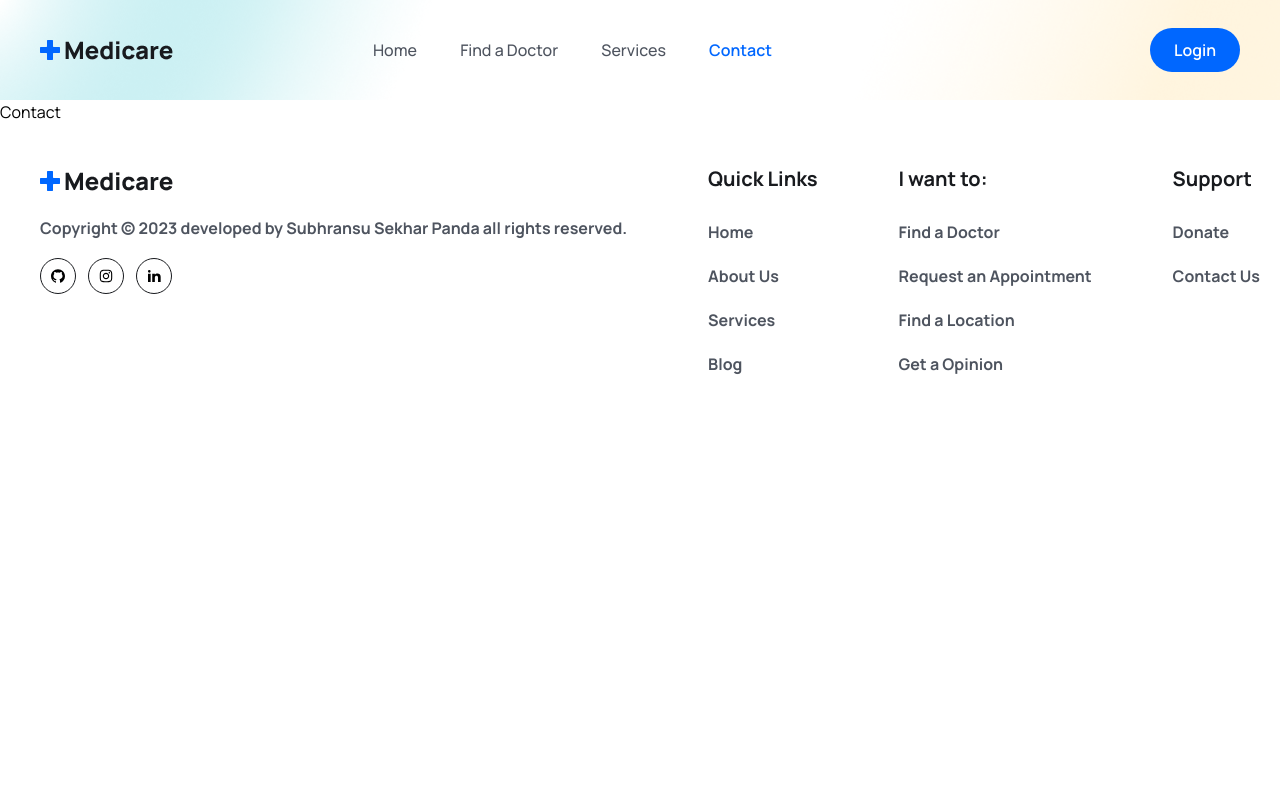
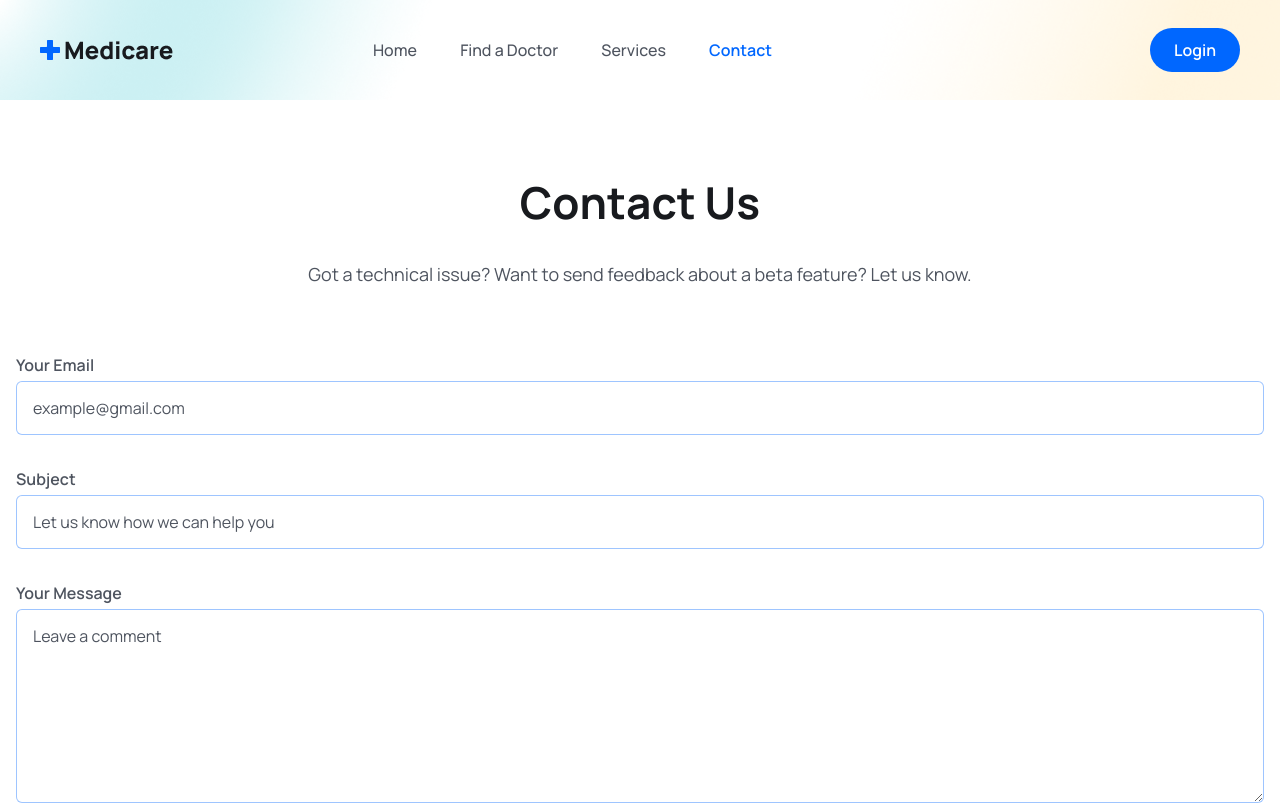
Before and after one commit to Subhransu02/medicare_booking, a React (Vite) app in the folder frontend/: page /contact in a window 1280 px wide. Shown: the top 805 px of the page. Built offline with nearby package versions, Linux system fonts and the light colour scheme; the HTML template or start-up script is replaced by a standard one.

Commit message:
add contact us

```diff
--- a/frontend/src/index.css
+++ b/frontend/src/index.css
@@ -25,12 +25,20 @@
         @apply text-[18px] leading-[30px] text-textColor font-[400] mt-[30px];
     }
 
-    .header{
+    .header {
         @apply bg-[url('./assets/images/mask.png')] bg-no-repeat bg-cover w-full h-[100px] leading-[100px];
     }
 
-    .hero_section{
+    .hero_section {
         @apply bg-[url('./assets/images/hero-bg.png')] bg-no-repeat bg-center bg-cover;
+    }
+
+    .form__label {
+        @apply text-textColor font-semibold text-[16px] mb-2;
+    }
+
+    .form__input {
+        @apply w-full px-4 py-3 border border-solid border-[#0066ff61] focus:outline-none focus:border-primaryColor text-[16px] leading-7 text-headingColor placeholder:text-textColor cursor-pointer rounded-md;
     }
 }
 
@@ -44,12 +52,12 @@
     }
 }
 
-@media only screen and (max-width: 768px){
-    .heading{
+@media only screen and (max-width: 768px) {
+    .heading {
         @apply text-[26px] leading-[36px] px-5
     }
 
-    .text__para{
+    .text__para {
         @apply text-[16px] leading-7 mt-3
     }
 }
--- a/frontend/src/pages/Contact.jsx
+++ b/frontend/src/pages/Contact.jsx
@@ -1,7 +1,52 @@
-
-
 export default function Contact() {
   return (
-    <div>Contact</div>
-  )
+    <section>
+      <div className="px-4  ">
+        <h2 className="heading text-center">Contact Us</h2>
+        <p className="mb-8 lg:mb-16 font-light text-center text__para">
+          Got a technical issue? Want to send feedback about a beta feature? Let
+          us know.
+        </p>
+        <form action="#" className="space-y-8">
+          <div>
+            <label htmlFor="email" className="form__label">
+              Your Email
+            </label>
+            <input
+              type="email"
+              id="email"
+              placeholder="example@gmail.com"
+              className="form__input mt-1"
+            />
+          </div>
+          <div>
+            <label htmlFor="subject" className="form__label">
+              Subject
+            </label>
+            <input
+              type="text"
+              id="subject"
+              placeholder="Let us know how we can help you"
+              className="form__input mt-1"
+            />
+          </div>
+          <div className="sm:col-span-2">
+            <label htmlFor="message" className="form__label">
+              Your Message
+            </label>
+            <textarea
+              rows={6}
+              type="text"
+              id="message"
+              placeholder="Leave a comment"
+              className="form__input mt-1"
+            />
+          </div>
+          <button className="btn rounded sm:w-fit" type="submit">
+            Submit
+          </button>
+        </form>
+      </div>
+    </section>
+  );
 }
--- a/frontend/src/routes/Routers.jsx
+++ b/frontend/src/routes/Routers.jsx
@@ -10,7 +10,7 @@
 export default function Routers() {
   return (
     <Routes>
-      <Route path="/" element={<Home />} />
+      <Route path="/home" element={<Home />} />
       <Route path="/services" element={<Services />} />
       <Route path="/register" element={<Signup />} />
       <Route path="/login" element={<Login />} />
```
